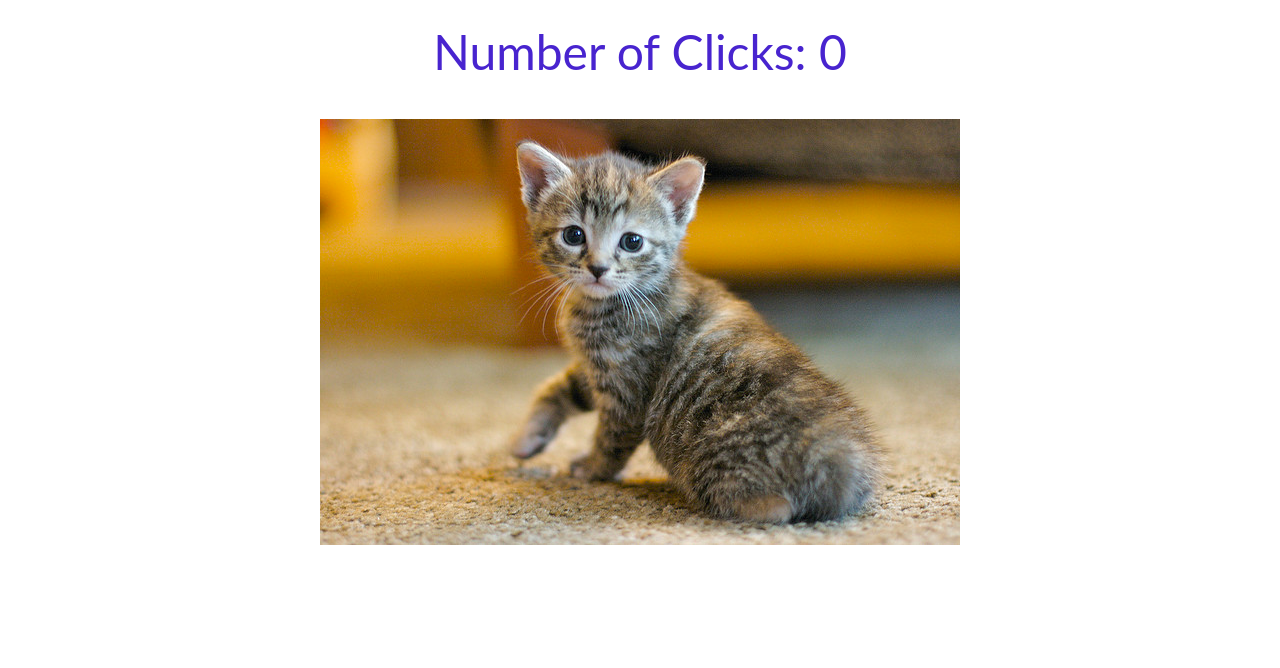
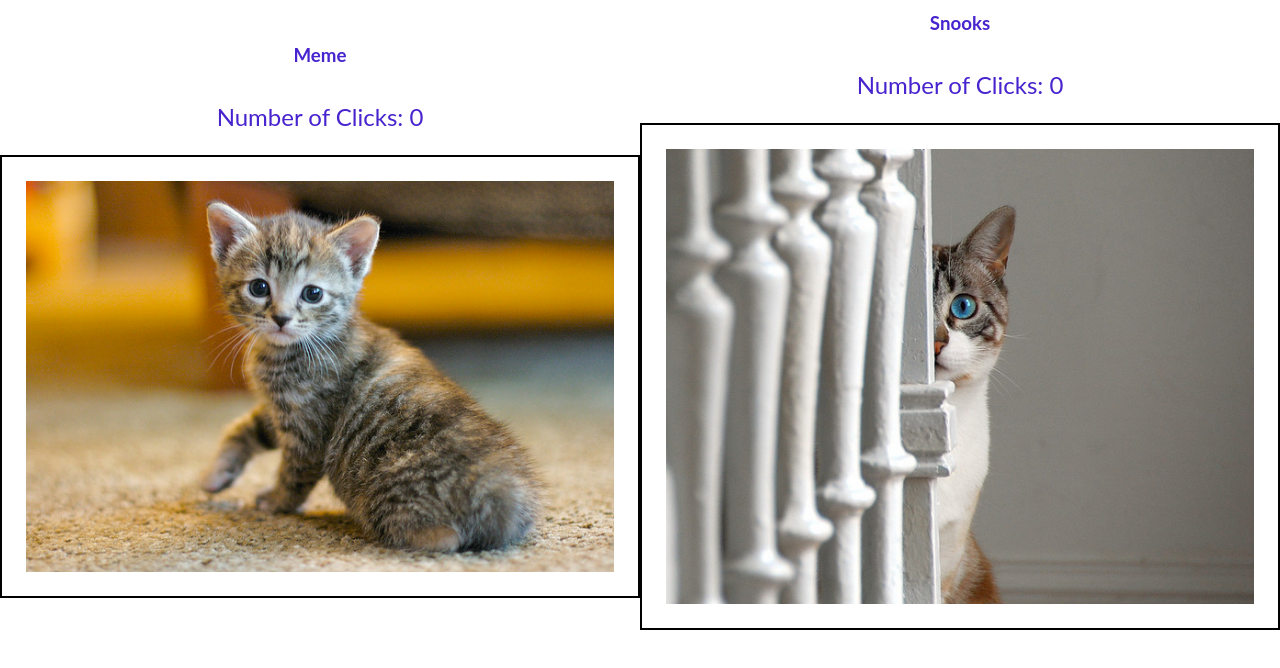
Before and after one commit to ryhanlon/Front-End_Apps, a website: page cat_clicker/index.html in a window 1280 px wide. Drawn offline with nearby package versions, Linux system fonts and the light colour scheme.

Commit message:
feat: Add second cat and name
Put cats and images into an array.  Loops through the array now to render each cat section.

```diff
--- /dev/null
+++ b/cat_clicker/catClicker.js
@@ -0,0 +1,60 @@
+
+
+// (function() {
+	// Cat bank
+	const cats = [
+	{name: 'Meme',
+	image: 'static/images/kitten.jpg'},
+
+	{name: 'Snooks',
+	image: 'static/images/cat1.jpg'}
+	];
+
+
+	// const renderCats = (array) => {
+	let catGallery = document.querySelector('.main-container');
+
+	cats.forEach(cat => {
+
+		let addCat = `<section class="cat-container">
+		 <h3 class="kitty-name">${cat.name}</h3>
+		 <p class="num-clicks">Number of Clicks: 0</p>
+		 <img class="picture" src=${cat.image} alt="Cute kitten">
+		 </section>`;
+
+		console.log(cat.image);
+
+		catGallery.innerHTML += addCat;
+	});
+
+	// };
+
+
+// renderCats(cats);
+
+	// Counter for counting the times of the clicks
+	let counter = 0;
+
+	const kittyCount = () => {
+	const countContainer = document.querySelector('.num-clicks');
+	counter += 1;
+
+	countContainer.innerHTML = `Number of Clicks: ${counter}`;
+		console.log('clicking the kittie');
+
+
+};
+
+	// eventListener for clicks
+	const eventListener = () => {
+	const kittyClicks = document.querySelector('.cat-container');
+
+	kittyClicks.addEventListener('click', kittyCount);
+
+};
+
+
+eventListener();
+
+
+// })();
--- a/cat_clicker/index.html
+++ b/cat_clicker/index.html
@@ -1,9 +1,9 @@
 <!doctype html>
-<html lang="">
+<html lang="en">
 	<head>
 		<meta charset="utf-8">
 		<meta http-equiv="X-UA-Compatible" content="IE=edge">
-		<meta name="description" content="">
+		<!--<meta name="description" content="">-->
 		<meta name="viewport" content="width=device-width, initial-scale=1.0">
 		<title>Cat Clicker</title>
 
@@ -12,15 +12,22 @@
 		<link rel="stylesheet" href="static/css/main.css">
 	</head>
 	<body>
-		<header>
-			<div class="num-clicks">Number of Clicks: 0</div>
-		</header>
-		<main>
-			<figure class="pic-frame">
-				<img id="picture" src="static/images/kitten.jpg" alt="Cute kitten">
-			</figure>
+
+		<main class="main-container">
+
+			<!--<section class="cat-container">-->
+					<!--<h3 class="kitty-name">name</h3>-->
+					<!--<p class="num-clicks">Number of Clicks: 0</p>-->
+					<!--<img class="picture" src="static/images/kitten.jpg" alt="Cute kitten">-->
+			<!--</section>-->
+
 		</main>
 
-	<script src="static/js/catClicker.js"></script>
+		<!-- vender script -->
+		<!--<script src="https://ajax.googleapis.com/ajax/libs/jquery/3.3.1/jquery.min.js"></script>-->
+		<script src="https://ajax.googleapis.com/ajax/libs/jquery/1.11.0/jquery.min.js"></script>
+
+		<!-- custom script-->
+		<script src="catClicker.js"></script>
 	</body>
 </html>
--- a/cat_clicker/static/css/main.css
+++ b/cat_clicker/static/css/main.css
@@ -37,20 +37,32 @@ video {
     max-width: 100%;
 }
 
-/* =======  header ====== */
+.main-container {
+    display: flex;
+    justify-content: space-around;
+}
+
+/* =======  Kitty Gallery ====== */
+.cat-container {
+    display: flex;
+    justify-content: center;
+    flex-direction: column;
+    align-items: center;
+}
+
+.kitty-name {
+    margin: 1vw 0;
+}
+
 .num-clicks {
     display: flex;
     justify-content: center;
-    padding: 3vh;
-    font-size: 6vh;
+    /*padding: 0 1vh;*/
+    font-size: 3vh;
 }
 
 
-/* =======  image ====== */
-.pic-frame {
-    display: flex;
-    justify-content: center;
-}
+
 .picture {
     padding: 3vh;
     border: 2px solid black;
--- a/cat_clicker/static/js/catClicker.js
+++ /dev/null
@@ -1,29 +0,0 @@
-
-
-(function() {
-	let counter = 0;
-
-
-	const kittyCount = () => {
-	const countContainer = document.querySelector('.num-clicks');
-	counter += 1;
-
-	countContainer.innerHTML = `Number of Clicks: ${counter}`;
-		console.log('clicking the kittie');
-
-
-};
-
-
-	const eventListener = () => {
-	const kittyClicks = document.querySelector('#picture');
-
-	kittyClicks.addEventListener('click', kittyCount);
-
-};
-
-
-eventListener();
-
-
-})();
```
Also changed, not shown: cat_clicker/static/images/cat1.jpg (added).
